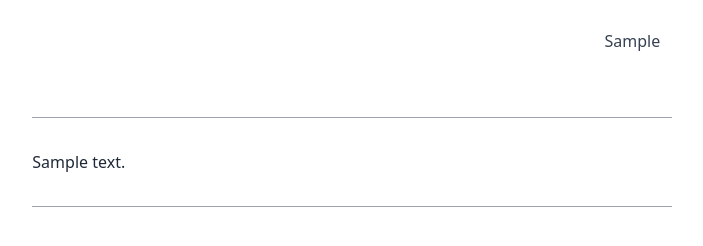
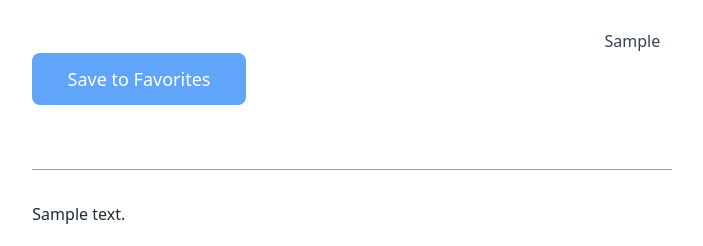
Before and after one commit to abel9851/starscope, a Django app: page /places/1/ in a window 1280 px wide. Shown: the part 815-1061 px from the top of the page, without its empty margins (21-724 px from the left). Run offline with Django 3.2, Linux system fonts and the light colour scheme; tables that the repository leaves empty hold one stand-in row (values such as "Sample post"); grey boxes marked "Sample" are stand-in pictures; style sheets or scripts are compiled from the project's sources; some libraries are stand-ins or nearby versions.

Commit message:
Add to save places to My favorite place list function

```diff
--- a/config/urls.py
+++ b/config/urls.py
@@ -24,6 +24,7 @@
     path("places/", include("places.urls", namespace="places")),
     path("users/", include("users.urls", namespace="users")),
     path("reviews/", include("reviews.urls", namespace="reviews")),
+    path("lists/", include("lists.urls", namespace="lists")),
 ]
 
 if settings.DEBUG:
--- /dev/null
+++ b/lists/urls.py
@@ -0,0 +1,9 @@
+from django.urls import path
+from . import views
+
+app_name = "lists"
+
+
+urlpatterns = [
+    path("list-adds/<int:place_pk>/", views.save_place, name="save-place"),
+]
--- a/templates/places/place_detail.html
+++ b/templates/places/place_detail.html
@@ -23,11 +23,12 @@
                 <h4 class="text-3xl font-medium mb-px">{{place.name}}</h4>
                 <span class="text-gray-700 font-light">{{place.city}}</span>
             </div>
-            <a href="{{place.viewfinder.get_absoute_url}}" class="flex flex-col items-center">
+            <a href="{{place.viewfinder.get_absolute_url}}" class="flex flex-col items-center">
                 {% include 'mixins/user_avatar.html' with user=place.viewfinder %}
                 <span class="mt-2 text-gray-700">{{place.viewfinder.first_name}}</span>
             </a>
         </div>
+        <a href="{% url 'lists:save-place' place.pk %}" class="btn-link block mb-5 w-2/6">{% trans 'Save to Favorites' %}</a>
         <div class="flex border-section"></div>
         <p class="border-section">{{place.description}}</p>
         <div class="mt-10">
@@ -72,7 +73,8 @@
             <a href="{% url 'places:edit' place.pk %}" class="btn-link block mb-5 bg-green-500">{% trans 'Edit Place' %}</a>
             <a href="{% url 'places:delete' place.pk %}" class="btn-link block" onclick="return confirm('Do you want delete this room?')">{% trans 'Delete Place' %}</a>
         {% else %}
-            <a href="{% url 'reviews:create' place.pk %}" class="btn-link block">{% trans 'Review creates' %}</a>
+            <a href="{% url 'reviews:create' place.pk %}" class="btn-link block mb-5">{% trans 'Review creates' %}</a>
+
         {% endif %}
     </div>
 
--- a/users/views.py
+++ b/users/views.py
@@ -6,7 +6,7 @@
 from django.contrib.auth.views import PasswordChangeView
 from django.views.generic import FormView, DetailView, UpdateView
 from django.urls import reverse_lazy
-from django.shortcuts import render, redirect, reverse
+from django.shortcuts import redirect, reverse
 from django.contrib.auth import authenticate, login, logout
 from django.core.files.base import ContentFile
 from django.contrib import messages
```
Also changed, not shown: lists/views.py (+20 -2 lines), locale/ja/LC_MESSAGES/django.po.
